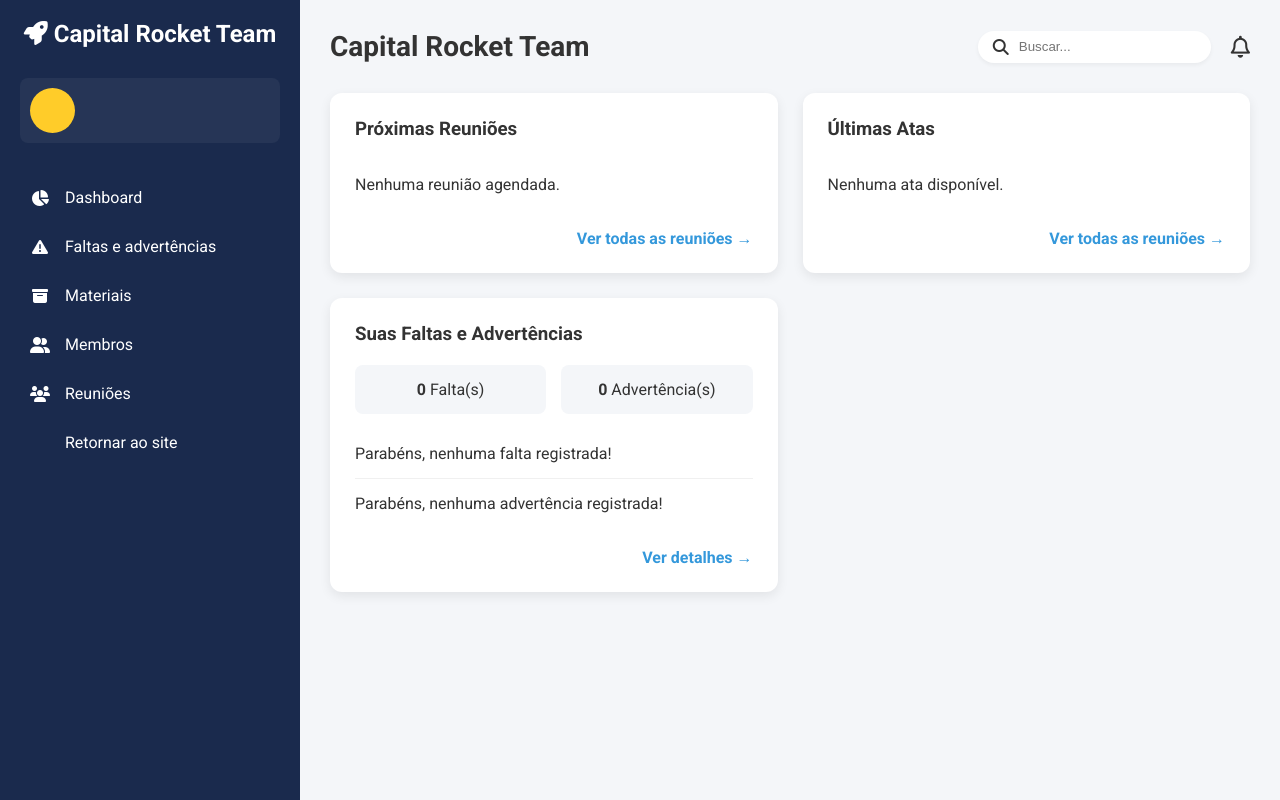
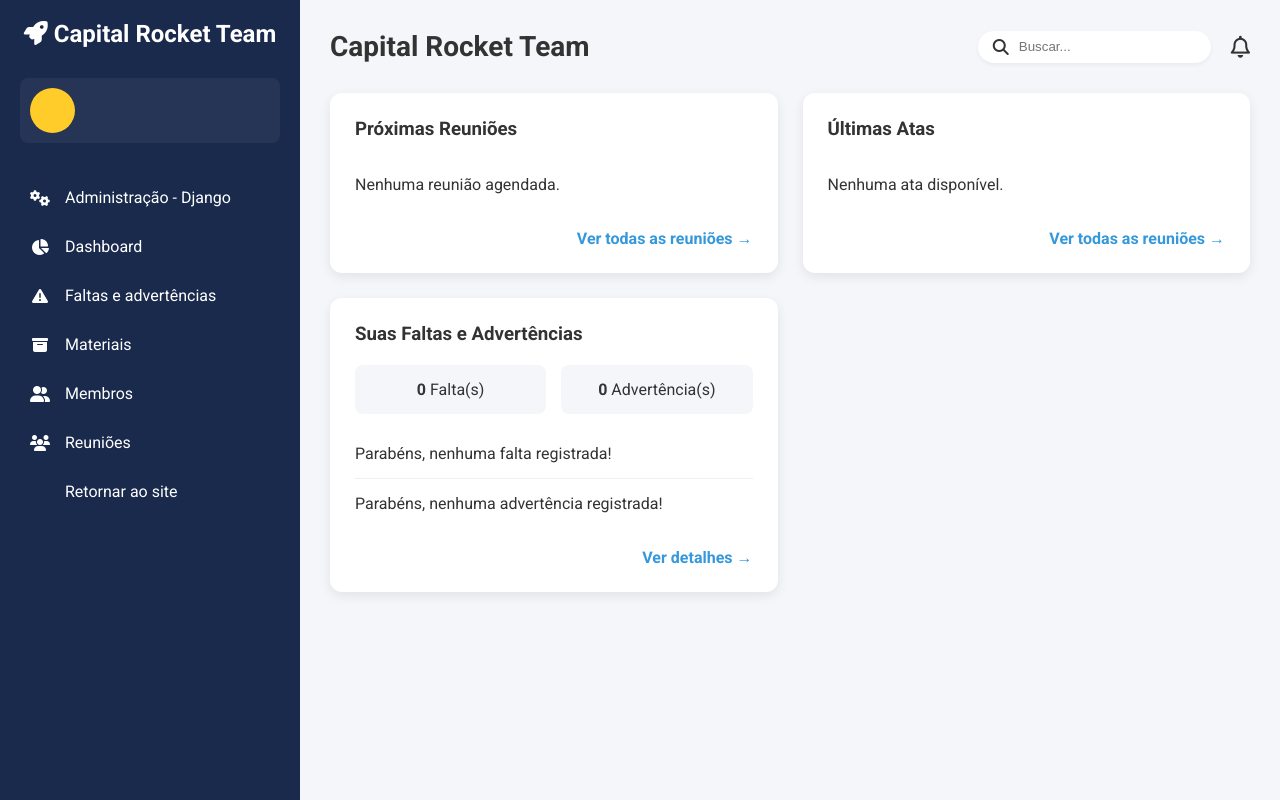
Before and after one commit to mdsreq-fga-unb/2025.1-T01-CapitalNexus, a Django app: page /members/ in a window 1280 px wide. Run offline with Django 5.2, Linux system fonts and the light colour scheme; the visitor is signed in with stand-in values (Sample User, id 1); some libraries are stand-ins or nearby versions.

Commit message:
feat(layout): adicionando seção para django admin

```diff
--- a/members/templates/members/layout.html
+++ b/members/templates/members/layout.html
@@ -40,6 +40,9 @@
         </div>
         <nav class="sidebar-nav">
           <ul>
+            <li>
+              <a href="{% url 'admin:index'%}"><i class="fa-solid fa-gears"></i> Administração - Django</a>
+            </li>
             <li>
               <a href="{% url 'membros:home'%}"><i class="fa-solid fa-chart-pie"></i> Dashboard</a>
             </li>
```
